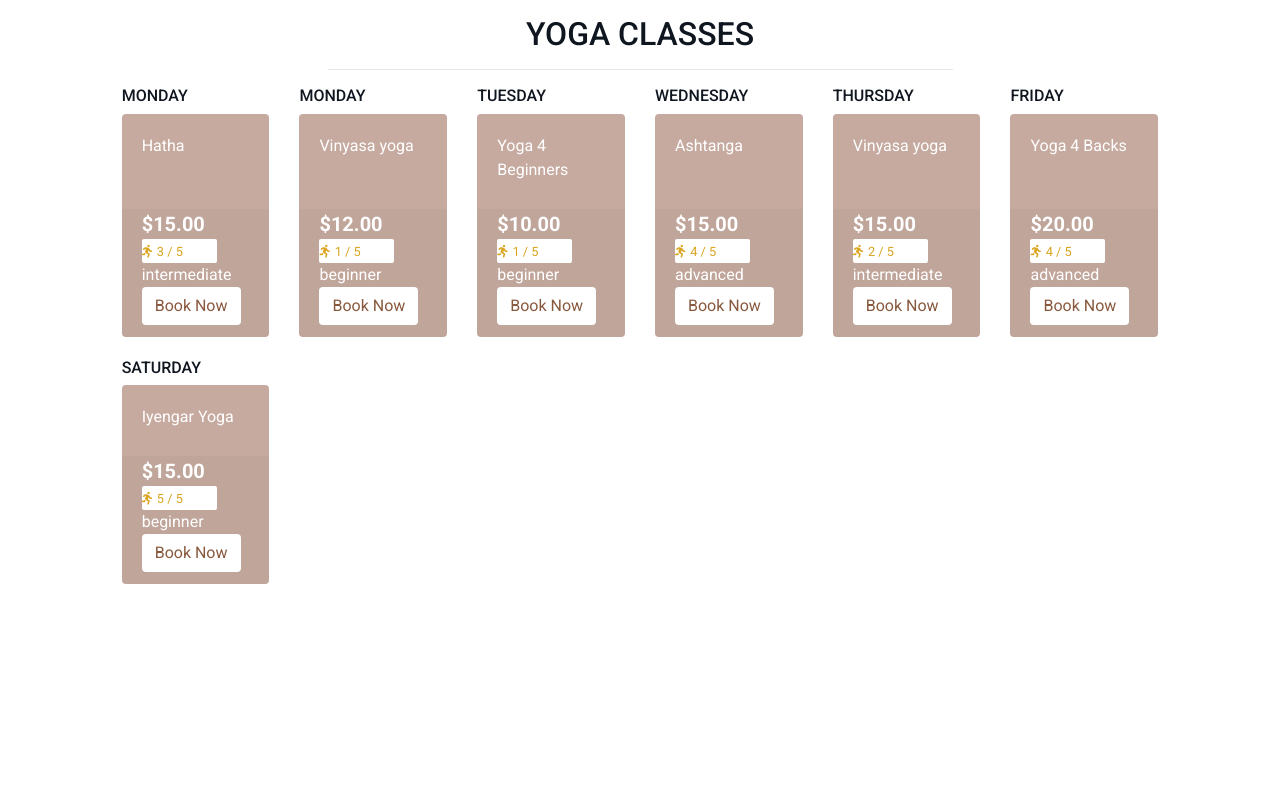
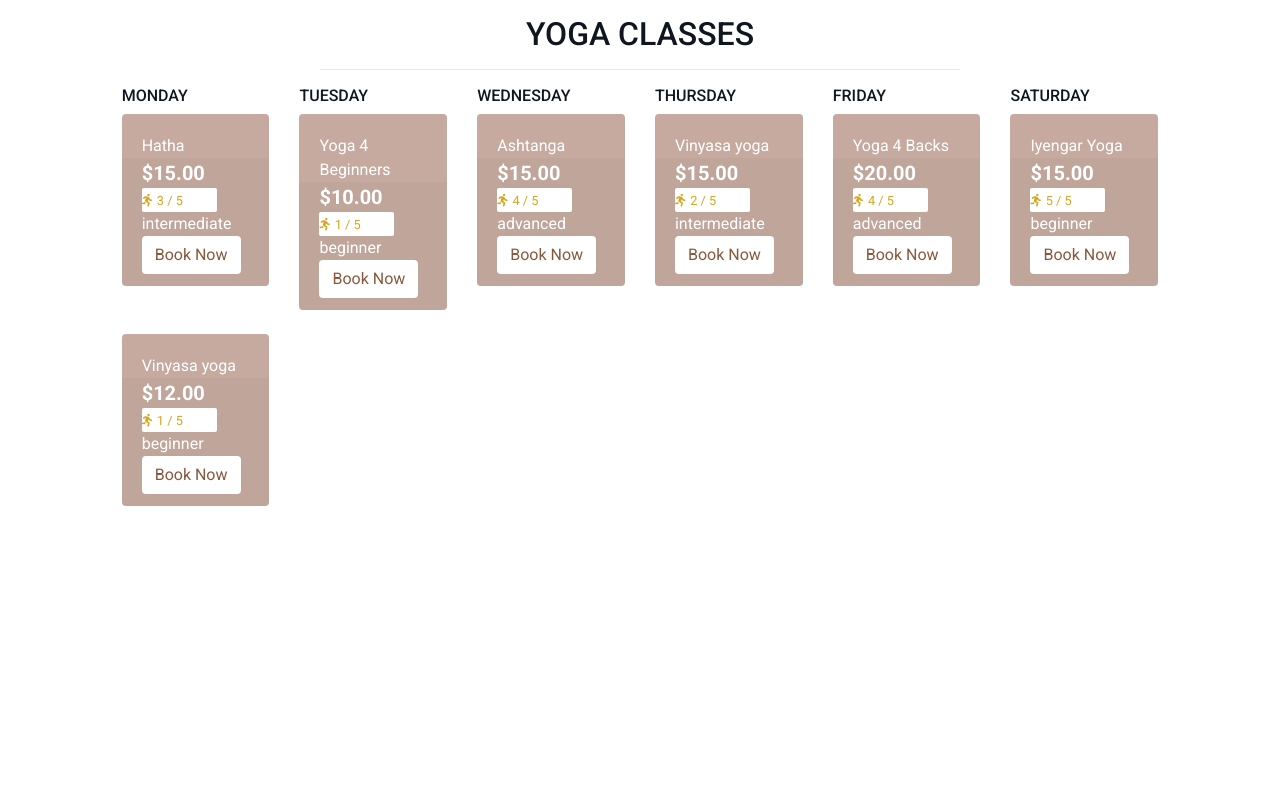
Before and after one commit to TobinWebDesign/Full-Stack-Frameworks-with-Django-Milestone-Project, a Django app: page /classes/ in a window 1280 px wide. Shown: the part 165-959 px from the top of the page. Before the commit the page ends 749 px from the top, so only its background shows below. Run offline with Django 3.2, Linux system fonts and the light colour scheme; data comes from the database, SQL or seed files in the repository; both versions use the stored data as it was after the commit; some libraries are stand-ins or nearby versions.

```diff
--- a/classes/admin.py
+++ b/classes/admin.py
@@ -12,6 +12,7 @@ class ClassAdmin(admin.ModelAdmin):
         'level',
         'image',
         'day',
+        'time'
     )
 
     ordering = ('day',)
--- a/classes/models.py
+++ b/classes/models.py
@@ -41,6 +41,7 @@ class Class(models.Model):
     image_url = models.URLField(max_length=1024, null=True, blank=True)
     image = models.ImageField(null=True, blank=True)
     day = models.CharField(max_length=1, choices=DAYS_OF_THE_WEEK)
+    time = models.DateTimeField()
 
     def __str__(self):
         return self.name
--- a/classes/templates/classes/classes.html
+++ b/classes/templates/classes/classes.html
@@ -21,18 +21,50 @@
         <div class="retreat-container col-10 offset-1">
             <div class="row mt-1 mb-2"></div>
             <div class="row">
+             <!-- Monday timetable col                    -->
+                <div class="col-sm-6 col-md-6 col-lg-2 col-xl-2">
+                    <h6 class="logo-font">Monday</h6>
                 {% for class in classes %}
-                <!-- Monday timetable col                    -->
-
+                    <div class="col pb-5">
                     {% if class.day == "1"%}
-                    <div class="col-sm-6 col-md-6 col-lg-2 col-xl-2 pb-5">
-                        <h6 class="logo-font">Monday</h6>
                         <div class="card h-100 border-0">
                             <div class="card-body pb-0">
                                 <p class="mb-0">{{ class.name }}</p>
                             </div>
                             <div class="card-footer pt-0 border-0 text-left">
-                                <div class="row">
+                                <div class="">
+                                    <div class="col">
+                                        <p class="lead mb-0 font-weight-bold">${{ class.price }}</p>
+                                        {% if class.dificulty %}
+                                        <div class="card-white-sm">
+                                            <small class="text-gold"><i class="fas fa-running mr-1"></i>{{ class.dificulty }} / 5</small>
+                                        </div>
+                                        {% else %}
+                                            <small class="text-gold">No dificulty</small>
+                                        {% endif %}
+                                        <p class="mb-0">{{ class.level }}</p>
+                                        <a class="btn btn-white" href="{% url 'class_detail' class.sku %}">Book Now</a>
+                                    </div>
+                                </div>
+                            </div>
+                        </div>
+                        {% endif %}
+                    </div>
+                {% endfor %}
+                </div>
+            <!-- End Monday timetable col                    -->
+            <!-- Tuesday timetable col                    -->
+                <div class="col-sm-6 col-md-6 col-lg-2 col-xl-2">
+                    <h6 class="logo-font">Tuesday</h6>
+                {% for class in classes %}
+                {% if class.day == "2"%}
+                    <div class="col pb-5">
+                        <div class="card h-100 border-0">
+                            <div class="card-body pb-0">
+                                <p class="mb-0">{{ class.name }}</p>
+                            </div>
+                            <div class="card-footer pt-0 border-0 text-left">
+                                <div class="">
                                     <div class="col">
                                         <p class="lead mb-0 font-weight-bold">${{ class.price }}</p>
                                         {% if class.dificulty %}
@@ -50,17 +82,21 @@
                         </div>
                     </div>
                 {% endif %}
-                    <!-- End Tuesday timetale col                                        -->
-
-                    {% if class.day == "2"%}
-                    <div class="col-sm-6 col-md-6 col-lg-2 col-xl-2 pb-5">
-                        <h6 class="logo-font">Tuesday</h6>
+                {% endfor %}
+                </div>
+            <!-- End Tuesday timetable col                    -->
+            <!-- Wednesday timetable col                    -->
+                <div class="col-sm-6 col-md-6 col-lg-2 col-xl-2">
+                    <h6 class="logo-font">Wednesday</h6>
+                {% for class in classes %}
+                {% if class.day == "3"%}
+                    <div class="col pb-5">
                         <div class="card h-100 border-0">
                             <div class="card-body pb-0">
                                 <p class="mb-0">{{ class.name }}</p>
                             </div>
                             <div class="card-footer pt-0 border-0 text-left">
-                                <div class="row">
+                                <div class="">
                                     <div class="col">
                                         <p class="lead mb-0 font-weight-bold">${{ class.price }}</p>
                                         {% if class.dificulty %}
@@ -78,18 +114,21 @@
                         </div>
                     </div>
                 {% endif %}
-                    <!-- End Wednesday timetale col                                        -->
-
-
-                    {% if class.day == "3"%}
-                    <div class="col-sm-6 col-md-6 col-lg-2 col-xl-2 pb-5">
-                        <h6 class="logo-font">Wednesday</h6>
+                {% endfor %}
+                </div>
+            <!-- End Wednesday timetable col                    -->
+            <!-- Thursday timetable col                    -->
+                <div class="col-sm-6 col-md-6 col-lg-2 col-xl-2">
+                    <h6 class="logo-font">Thursday</h6>
+                {% for class in classes %}
+                {% if class.day == "4"%}
+                    <div class="col pb-5">
                         <div class="card h-100 border-0">
                             <div class="card-body pb-0">
                                 <p class="mb-0">{{ class.name }}</p>
                             </div>
                             <div class="card-footer pt-0 border-0 text-left">
-                                <div class="row">
+                                <div class="">
                                     <div class="col">
                                         <p class="lead mb-0 font-weight-bold">${{ class.price }}</p>
                                         {% if class.dificulty %}
@@ -107,18 +146,21 @@
                         </div>
                     </div>
                 {% endif %}
-                    <!-- End Wednesday timetale col                                        -->
-                    <!--Thursday timetale col                                        -->
-
-                    {% if class.day == "4"%}
-                    <div class="col-sm-6 col-md-6 col-lg-2 col-xl-2 pb-5">
-                        <h6 class="logo-font">Thursday</h6>
+                {% endfor %}
+                </div>
+            <!-- End Thursday timetable col                    -->
+            <!-- Friday timetable col                    -->
+                <div class="col-sm-6 col-md-6 col-lg-2 col-xl-2">
+                    <h6 class="logo-font">Friday</h6>
+                {% for class in classes %}
+                {% if class.day == "5"%}
+                    <div class="col pb-5">
                         <div class="card h-100 border-0">
                             <div class="card-body pb-0">
                                 <p class="mb-0">{{ class.name }}</p>
                             </div>
                             <div class="card-footer pt-0 border-0 text-left">
-                                <div class="row">
+                                <div class="">
                                     <div class="col">
                                         <p class="lead mb-0 font-weight-bold">${{ class.price }}</p>
                                         {% if class.dificulty %}
@@ -136,19 +178,21 @@
                         </div>
                     </div>
                 {% endif %}
-                    <!-- End Thursday timetale col                                        -->
-
-                    <!--Friday timetale col                                        -->
-
-                    {% if class.day == "5"%}
-                    <div class="col-sm-6 col-md-6 col-lg-2 col-xl-2 pb-5">
-                        <h6 class="logo-font">Friday</h6>
+                {% endfor %}
+                </div>
+            <!-- End Friday timetable col                    -->
+            <!-- Saturday timetable col                    -->
+                <div class="col-sm-6 col-md-6 col-lg-2 col-xl-2">
+                    <h6 class="logo-font">Saturday</h6>
+                {% for class in classes %}
+                {% if class.day == "6"%}
+                    <div class="col pb-5">
                         <div class="card h-100 border-0">
                             <div class="card-body pb-0">
                                 <p class="mb-0">{{ class.name }}</p>
                             </div>
                             <div class="card-footer pt-0 border-0 text-left">
-                                <div class="row">
+                                <div class="">
                                     <div class="col">
                                         <p class="lead mb-0 font-weight-bold">${{ class.price }}</p>
                                         {% if class.dificulty %}
@@ -166,37 +210,10 @@
                         </div>
                     </div>
                 {% endif %}
-                    <!-- End Friday timetale col                                        -->
-                     <!-- Saturday timetale col                                        -->
+                {% endfor %}
+                </div>
+            <!-- End Saturday timetable col                    -->
 
-                    {% if class.day == "6"%}
-                    <div class="col-sm-6 col-md-6 col-lg-2 col-xl-2 pb-5">
-                        <h6 class="logo-font">Saturday</h6>
-                        <div class="card h-100 border-0">
-                            <div class="card-body pb-0">
-                                <p class="mb-0">{{ class.name }}</p>
-                            </div>
-                            <div class="card-footer pt-0 border-0 text-left">
-                                <div class="row">
-                                    <div class="col">
-                                        <p class="lead mb-0 font-weight-bold">${{ class.price }}</p>
-                                        {% if class.dificulty %}
-                                        <div class="card-white-sm">
-                                            <small class="text-gold"><i class="fas fa-running mr-1"></i>{{ class.dificulty }} / 5</small>
-                                        </div>
-                                        {% else %}
-                                            <small class="text-gold">No dificulty</small>
-                                        {% endif %}
-                                        <p class="mb-0">{{ class.level }}</p>
-                                        <a class="btn btn-white" href="{% url 'class_detail' class.id %}">Book Now</a>
-                                    </div>
-                                </div>
-                            </div>
-                        </div>
-                    </div>
-                    {% endif %}
-                    <!-- End Saturday timetale col                                        -->
-                {% endfor %}
             </div>
         </div>
     </div>
--- a/static/css/base.css
+++ b/static/css/base.css
@@ -180,6 +180,10 @@ body {
     padding: 20px;
 }
 
+.col{
+    padding-left: 0px;
+    padding-right: 0px;
+}
 /* ------------------------------- bootstrap toasts */
 
 .message-container {
```
Also changed, not shown: classes/migrations/0005_class_time.py (added), db.sqlite3, media/pexels-elly-fairytale-3822583.jpg (added), reviews/migrations/0002_auto_20200822_1425.py (added). Lines whose indentation alone changed are shown as unchanged.
